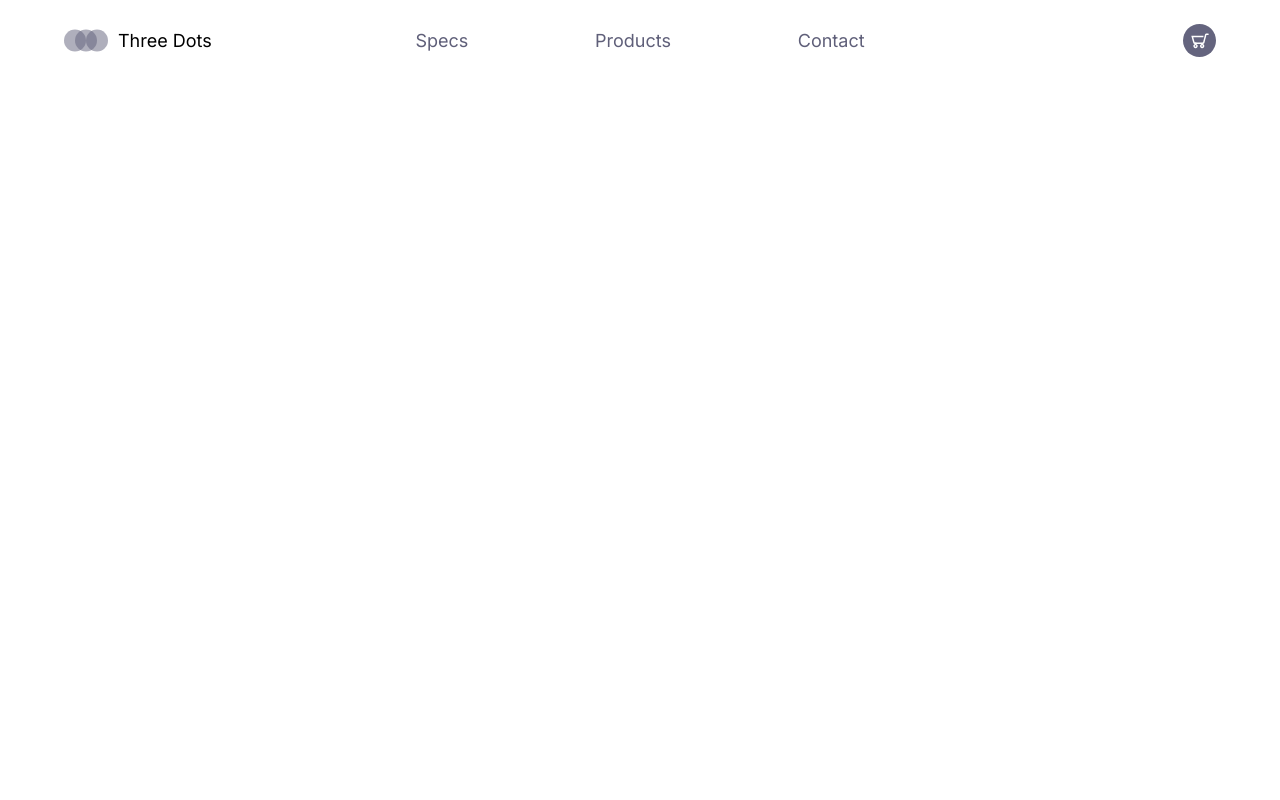
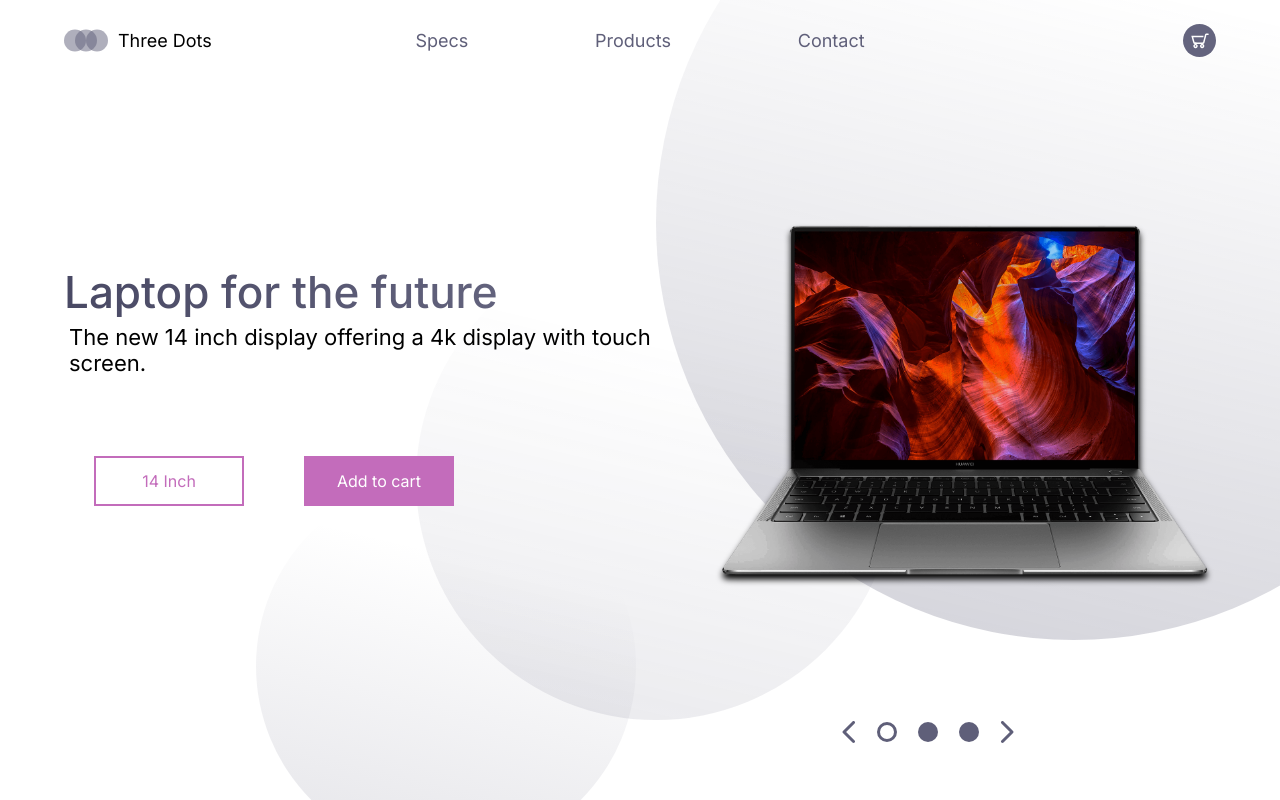
Before and after one commit to arshdeep4909/laptop, a plain HTML site: page index.html in a window 1280 px wide. Drawn offline with Linux system fonts and the light colour scheme.

Commit message:
Finished project

```diff
--- a/index.html
+++ b/index.html
@@ -29,5 +29,35 @@
       </nav>
       <div class="cart"><img src="./images/cart.svg" alt="cart" /></div>
     </header>
+    <main>
+      <section class="presentation">
+        <div class="introduction">
+          <div class="intro-text">
+            <h1>Laptop for the future</h1>
+            <p>
+              The new 14 inch display offering a 4k display with touch screen.
+            </p>
+          </div>
+          <div class="cta">
+            <button class="cta__button cta-select">14 Inch</button
+            ><button class="cta__button cta-add">Add to cart</button>
+          </div>
+        </div>
+        <div class="cover">
+          <img src="./images/matebook.png" alt="" />
+        </div>
+      </section>
+
+      <div class="laptop-select">
+        <img src="./images/arrow-left.svg" alt="" />
+        <img src="./images/dot.svg" alt="" />
+        <img src="./images/dot-full.svg" alt="" />
+        <img src="./images/dot-full.svg" alt="" />
+        <img src="./images/arrow-right.svg" alt="" />
+      </div>
+      <img class="big-circle" src="./images/big-eclipse.svg" alt="" />
+      <img class="medium-circle" src="./images/mid-eclipse.svg" alt="" />
+      <img class="small-circle" src="./images/small-eclipse.svg" alt="" />
+    </main>
   </body>
 </html>
--- a/styles.css
+++ b/styles.css
@@ -6,10 +6,25 @@
 html {
   font-size: 62.5%;
 }
-body {
+body,
+button {
   font-family: "Inter", sans-serif;
 }
 
+@keyframes drop {
+  0% {
+    opacity: 0;
+    transform: translateY(-80px);
+  }
+  100% {
+    opacity: 1;
+    transform: translateY(0px);
+  }
+}
+
+/*
+ styling the header section
+ */
 header {
   display: flex;
   height: 10vh;
@@ -52,3 +67,152 @@ nav {
   flex: 1;
   justify-content: flex-end;
 }
+
+/*
+Styling the main body section
+*/
+
+.presentation {
+  display: flex;
+  width: 90%;
+  margin: auto;
+  min-height: 80vh;
+  align-items: center;
+}
+
+.introduction {
+  /* flex: 1; */
+}
+.intro-text h1 {
+  font-size: 4.4rem;
+  font-weight: 500;
+  background: linear-gradient(to right, #494964, #6f6f89);
+  -webkit-background-clip: text;
+  -webkit-text-fill-color: transparent;
+}
+.intro-text p {
+  margin: 5px;
+  font-size: 2.2rem;
+}
+.cta {
+  margin: 50px 0 0 0;
+  display: flex;
+  flex-wrap: nowrap;
+}
+
+.cta__button {
+  font-size: 1.6rem;
+  width: 150px;
+  height: 50px;
+  cursor: pointer;
+}
+.cta-select {
+  border: 2px solid #c36cbb;
+  background: transparent;
+  color: #c36cbb;
+  margin: 30px;
+}
+
+.cta-add {
+  background: #c36cbb;
+  border: none;
+  margin: 30px;
+  color: white;
+}
+.cta-select:hover {
+  background: #c36cbb;
+  color: white;
+}
+.cta-add:hover {
+  background: white;
+  color: #c36cbb;
+  border: 2px solid #c36cbb;
+}
+/* ---------------------SECOND PART -----------------*/
+.cover {
+  display: flex;
+  flex: 1;
+  height: 60vh;
+  justify-content: center;
+}
+.cover img {
+  height: 100%;
+
+  filter: drop-shadow(0px 5px 3px black);
+  animation: drop 1.5s ease;
+}
+
+.big-circle {
+  position: absolute;
+  top: 0px;
+  right: 0px;
+  z-index: -1;
+  opacity: 0.5;
+  height: 80%;
+}
+
+.medium-circle {
+  position: absolute;
+  top: 30%;
+  right: 30%;
+  z-index: -1;
+  height: 60%;
+  opacity: 0.4;
+}
+
+.small-circle {
+  position: absolute;
+  bottom: 0%;
+  left: 20%;
+  z-index: -1;
+}
+
+.laptop-select {
+  position: absolute;
+  width: 15%;
+  display: flex;
+  justify-content: space-around;
+  right: 20%;
+}
+
+/* adding all media querries here  */
+
+@media screen and (max-width: 1024px) {
+  .presentation {
+    flex-direction: column;
+  }
+
+  /* ---------------------FIRST PART -----------------*/
+  .introduction {
+    margin-top: 5vh;
+    text-align: center;
+  }
+  .cta {
+    justify-content: center;
+    padding: 10px 0 0 0;
+  }
+  .intro-text h1 {
+    font-size: 3re;
+  }
+  .intro-text p {
+    font-size: 1.8rem;
+  }
+  .laptop-select {
+    bottom: 5%;
+    right: 50%;
+    width: 50%;
+    transform: translate(50%, 5%);
+  }
+  .cover img {
+    height: 80%;
+    width: 100%;
+  }
+  .small-circle,
+  .big-circle,
+  .medium-circle {
+    opacity: 0.2;
+  }
+  .laptop-select {
+    position: static;
+  }
+}
```
